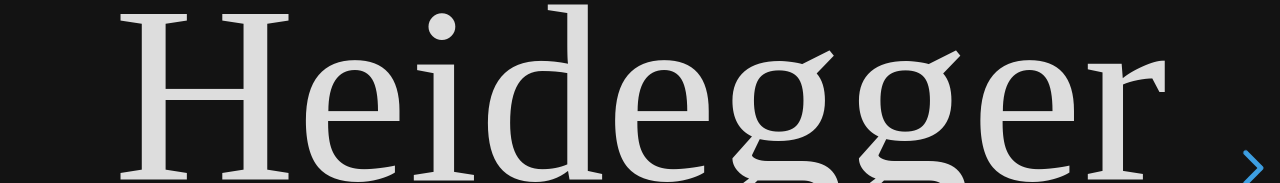
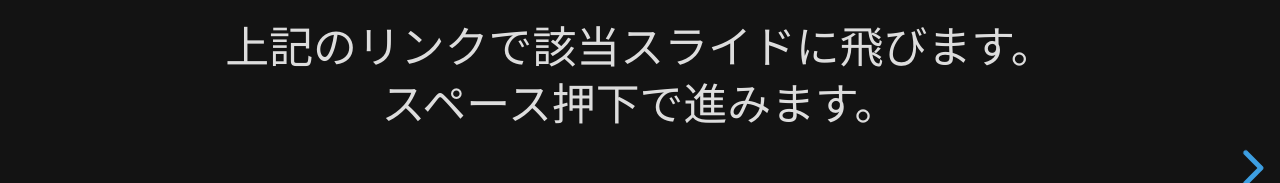
Before and after one commit to Y-S-B/Public-Slides, a website: page index.html in a window 1280 px wide. Shown: the part 570-753 px from the top of the page. Drawn offline with Linux system fonts and the light colour scheme.

Commit message:
title added

```diff
--- a/css/theme/source/MyTheme_jp.scss
+++ b/css/theme/source/MyTheme_jp.scss
@@ -14,7 +14,7 @@
 $mainColor: #dddddd;
 $headingColor: #dddddd;
 
-$mainFontSize: 50px;
+$mainFontSize: 70px;
 $mainFont: 'Shippori Mincho ExtraBold';
 $headingFont: 'Shippori Mincho ExtraBold';
 $headingTextShadow: none;
@@ -25,10 +25,10 @@
 $linkColorHover: lighten( $linkColor, 15% );
 $selectionBackgroundColor: lighten( $linkColor, 25% );
 
-$heading1Size: 3em;//480
-$heading2Size: 1.5em;//240
-$heading3Size: 0.75em;//120
-$heading4Size: 0.375em;//60
+$heading1Size: 300px;
+$heading2Size: 150px;
+$heading3Size: 130px;
+$heading4Size: 100px;
 
 // Change text colors against light slide backgrounds
 @include light-bg-text-color(#222);
--- a/index.md
+++ b/index.md
@@ -1,3 +1,16 @@
+### 公共 課題
+
+12. [ハイデガー](#1)
+13. [](#)
+14. [](#)
+
+<p style="font-size: 40px;">
+    上記のリンクで該当スライドに飛びます。<br>
+    スペース押下で進みます。
+</p>
+
+---
+
 Martin
 Heidegger
 <!-- .element: class="r-fit-text" -->
@@ -66,3 +79,4 @@
 しかし
 ハイデガーは
 こう考えた
+<!-- .element: class="r-fit-text" -->
```
Also changed, not shown: dist/theme/MyTheme_jp.css.
